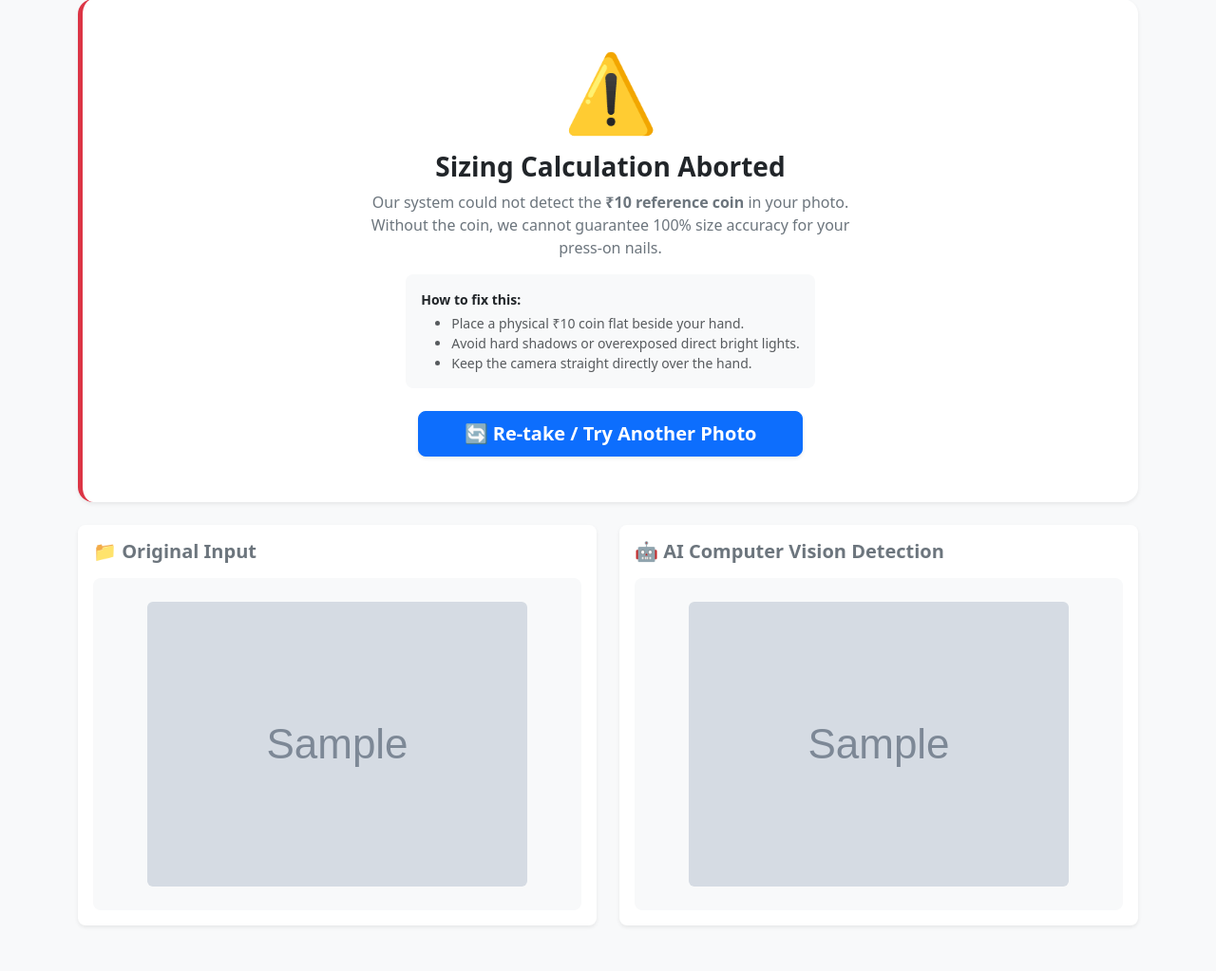
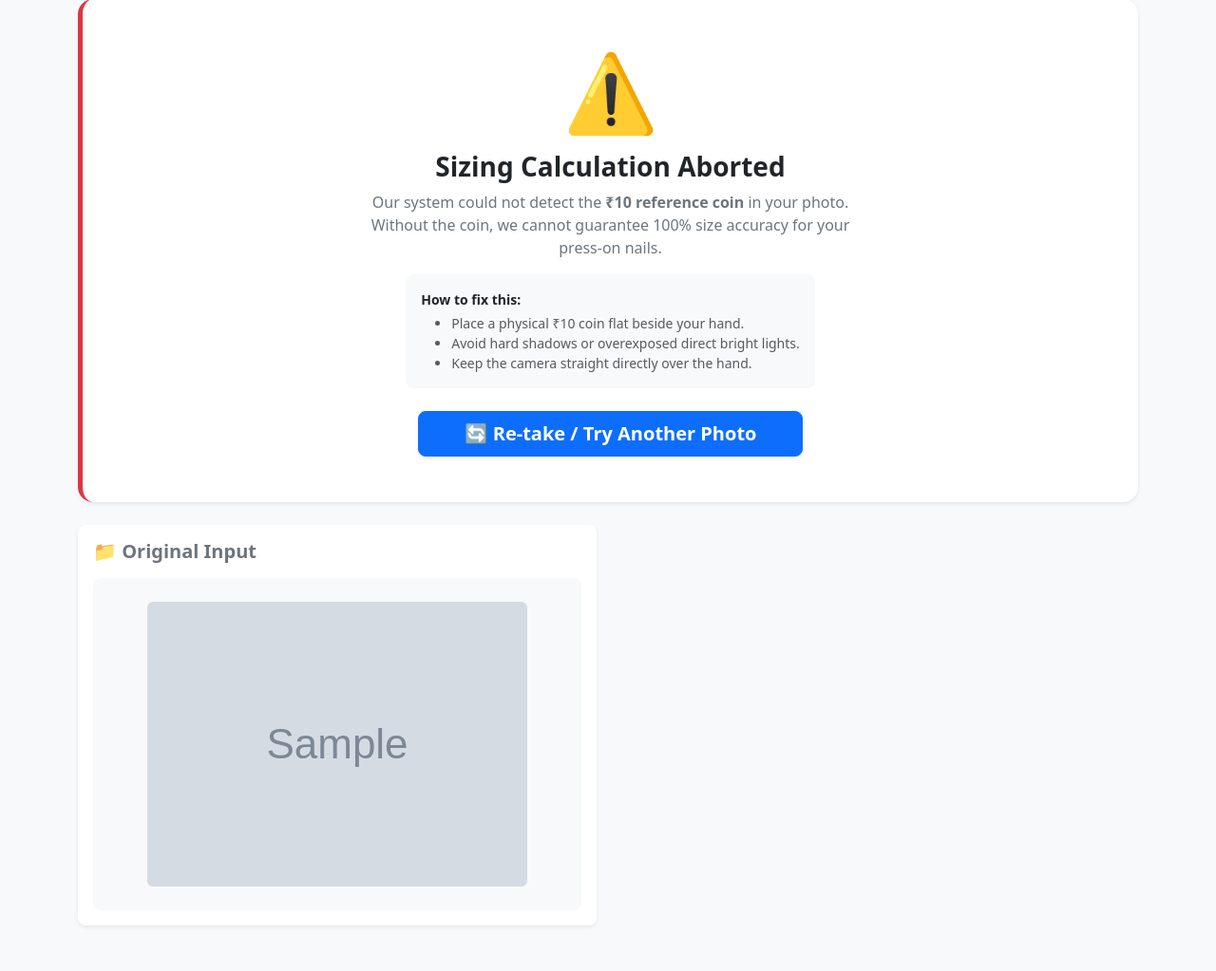
Before and after one commit to saurabhmaurya6746/-PressOn-AI, a Django app: template templates/result.html in a window 1280 px wide. Shown: the part 149-1172 px from the top of the page at 95% size. Run offline with Django 5.2, Linux system fonts and the light colour scheme; the template is opened without the code that fills it: most values are stand-ins (such as "Sample title", 1, 10 or a date in 2020); grey boxes marked "Sample" are stand-in pictures.

Commit message:
Update result.html

```diff
--- a/templates/result.html
+++ b/templates/result.html
@@ -52,18 +52,18 @@
                 <h5 class="card-title text-secondary fw-bold mb-3">📁 Original Input</h5>
                 <div class="d-flex align-items-center justify-content-center bg-light rounded-3 overflow-hidden p-2" style="min-height: 350px;">
                     <!-- <img src="{{ obj.image.url }}" class="img-fluid rounded" alt="Original Hand Image" style="max-height: 400px; object-fit: contain;"> -->
-                    <img src="{{ original_image_url }}" class="img-fluid rounded" alt="Original Hand Image" style="max-height: 400px; object-fit: contain;">
+                    <img src="{{ processed_image }}" class="img-fluid rounded" alt="Original Hand Image" style="max-height: 400px; object-fit: contain;">
                 </div>
             </div>
         </div>
-        <div class="col-md-6">
+        <!-- <div class="col-md-6">
             <div class="card p-3 shadow-sm border-0 rounded-3 bg-white h-100">
                 <h5 class="card-title text-secondary fw-bold mb-3">🤖 AI Computer Vision Detection</h5>
                 <div class="d-flex align-items-center justify-content-center bg-light rounded-3 overflow-hidden p-2" style="min-height: 350px;">
                     <img src="{{ processed_image }}" class="img-fluid rounded" alt="Processed Hand Image" style="max-height: 400px; object-fit: contain;">
                 </div>
             </div>
-        </div>
+        </div> -->
     </div>
 
     <!-- 🔴 CONDITION 2: COIN DETECTED (Show Premium Matrix Table) -->
```
